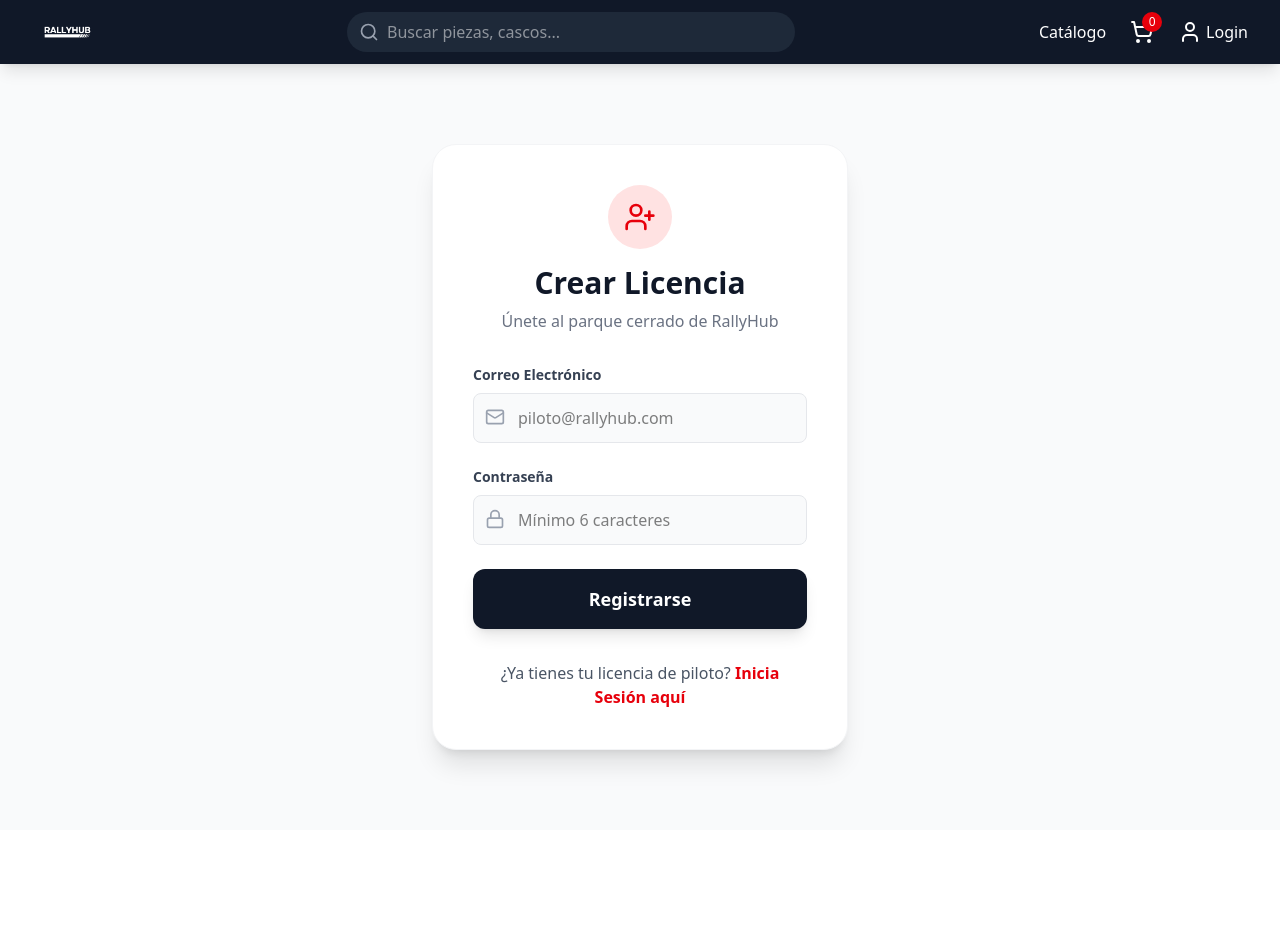
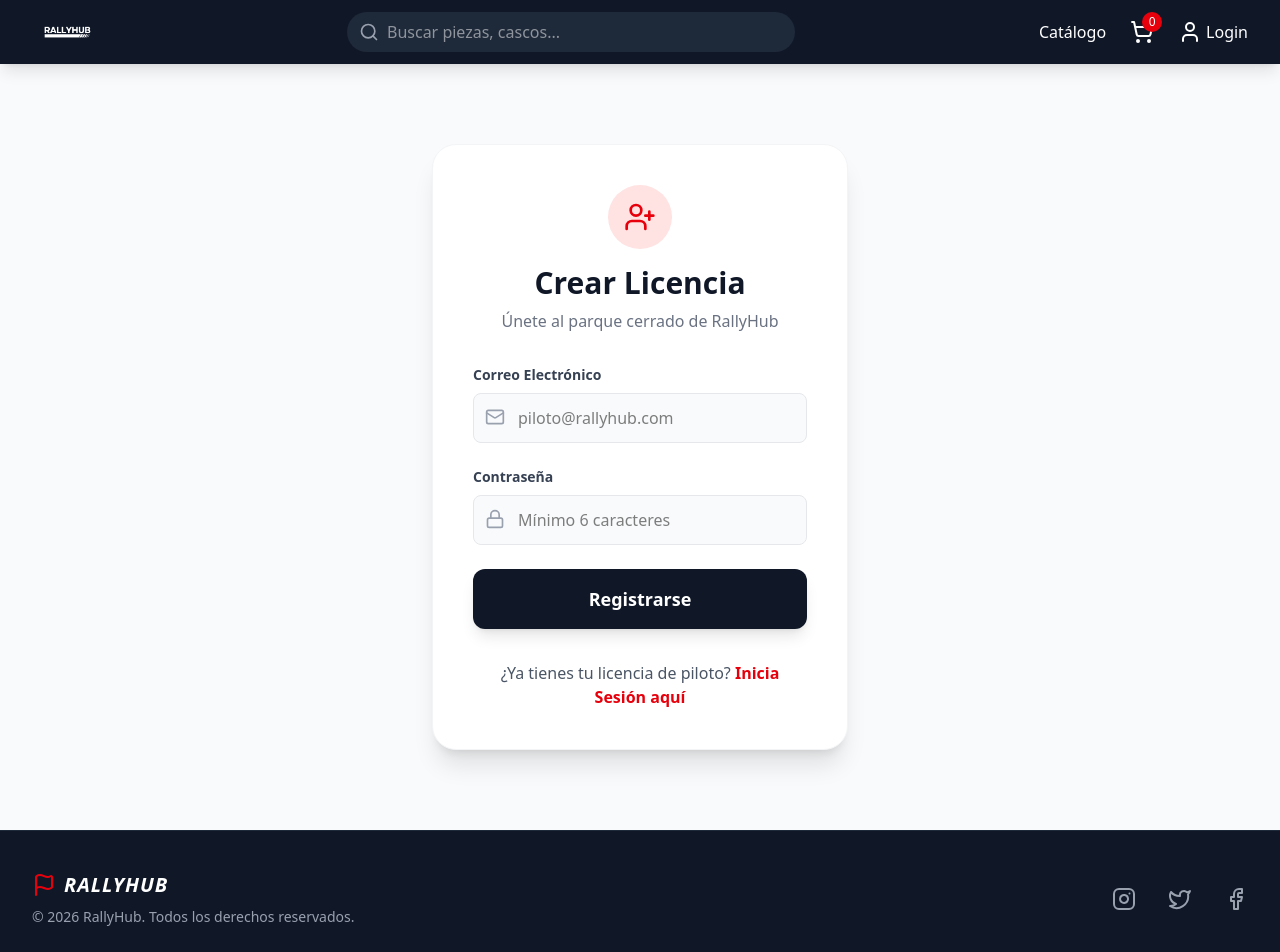
Before and after one commit to Diegogarcia-daw/rallyhub-react, a React (Vite) app: page /register in a window 1280 px wide. Shown: the top 952 px of the page. Before the commit the page ends 830 px from the top, so only its background shows below. Built offline with nearby package versions, Linux system fonts and the light colour scheme; no server answers.

Commit message:
style: Footer added

```diff
--- a/src/App.jsx
+++ b/src/App.jsx
@@ -1,5 +1,6 @@
 import { BrowserRouter as Router, Routes, Route } from 'react-router-dom';
 import Navbar from './components/Navbar';
+import Footer from './components/Footer';
 import Home from './pages/Home';
 import Catalog from './pages/Catalog';
 import ProductDetail from './pages/ProductDetail';
@@ -18,7 +19,7 @@
         <Router>
           <div className="min-h-screen bg-gray-50 flex flex-col">
             <Navbar />
-            <main className="flex-grow max-w-7xl mx-auto px-4 sm:px-6 lg:px-8 w-full">
+            <main className="flex-grow w-full">
               <Routes>
                 <Route path="/" element={<Home />} />
                 <Route path="/catalog" element={<Catalog />} />
@@ -33,11 +34,13 @@
                     </ProtectedRoute>
                   }
                 />
-
                 <Route path="/login" element={<Login />} />
                 <Route path="/register" element={<Register />} />
               </Routes>
             </main>
+
+            <Footer />
+
           </div>
         </Router>
       </CartProvider>
--- /dev/null
+++ b/src/components/Footer.jsx
@@ -0,0 +1,39 @@
+import { Instagram, Twitter, Facebook, Flag } from 'lucide-react';
+
+const Footer = () => {
+  return (
+    <footer className="bg-gray-900 text-white py-10 mt-auto border-t border-gray-800">
+      <div className="max-w-7xl mx-auto px-4 sm:px-6 lg:px-8">
+        <div className="flex flex-col md:flex-row justify-between items-center gap-6">
+
+          {/* Logo y Copyright */}
+          <div className="text-center md:text-left">
+            <div className="flex items-center justify-center md:justify-start gap-2 mb-2">
+              <Flag className="h-6 w-6 text-red-600" />
+              <h3 className="text-xl font-bold text-white italic tracking-wider">RALLYHUB</h3>
+            </div>
+            <p className="text-gray-400 text-sm">
+              &copy; {new Date().getFullYear()} RallyHub. Todos los derechos reservados.
+            </p>
+          </div>
+
+          {/* Enlaces Sociales */}
+          <div className="flex space-x-8">
+            <a href="#" className="text-gray-400 hover:text-red-500 transition-colors transform hover:scale-110">
+              <Instagram className="h-6 w-6" />
+            </a>
+            <a href="#" className="text-gray-400 hover:text-red-500 transition-colors transform hover:scale-110">
+              <Twitter className="h-6 w-6" />
+            </a>
+            <a a="https://www.instagram.com" className="text-gray-400 hover:text-red-500 transition-colors transform hover:scale-110">
+              <Facebook className="h-6 w-6" />
+            </a>
+          </div>
+
+        </div>
+      </div>
+    </footer>
+  );
+};
+
+export default Footer;
```
